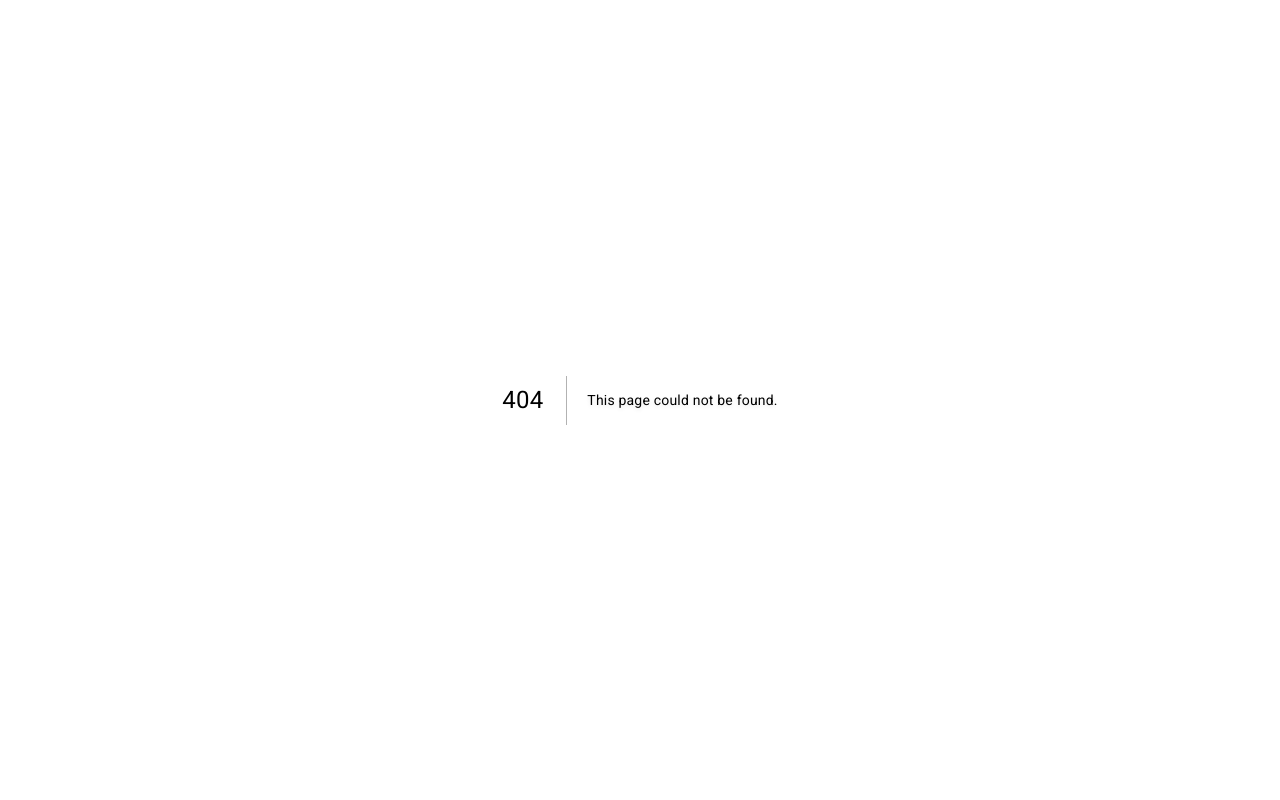
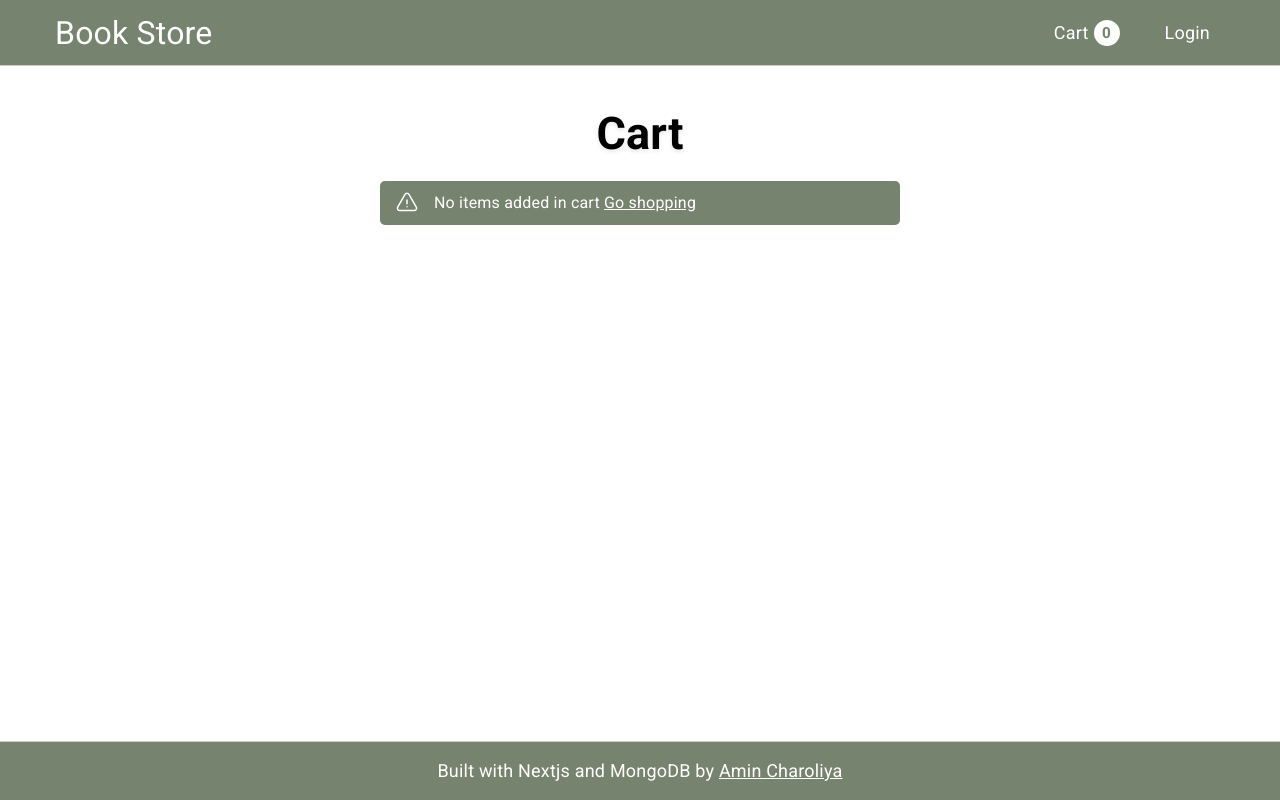
Before and after one commit to amincharoliya/book-store, a Next.js app: page /cart in a window 1280 px wide. Before the commit this address had no page. Built offline with nearby package versions, Linux system fonts and the light colour scheme.

Commit message:
Add Cart Page

```diff
--- /dev/null
+++ b/components/Notice.js
@@ -0,0 +1,27 @@
+import Styles from './notice.module.scss';
+
+const Notice = (props) => {
+	return (
+		<div className={Styles.notice_wrap}>
+			<svg
+				xmlns="http://www.w3.org/2000/svg"
+				fill="none"
+				viewBox="0 0 24 24"
+				strokeWidth={1.5}
+				stroke="currentColor"
+				height="24px"
+				width="24px"
+			>
+				<path
+					strokeLinecap="round"
+					strokeLinejoin="round"
+					d="M12 9v3.75m-9.303 3.376c-.866 1.5.217 3.374 1.948 3.374h14.71c1.73 0 2.813-1.874 1.948-3.374L13.949 3.378c-.866-1.5-3.032-1.5-3.898 0L2.697 16.126zM12 15.75h.007v.008H12v-.008z"
+				/>
+			</svg>
+
+			<div>{props.children}</div>
+		</div>
+	);
+};
+
+export default Notice;
--- /dev/null
+++ b/components/notice.module.scss
@@ -0,0 +1,18 @@
+.notice_wrap {
+	display: flex;
+	align-items: center;
+	background-color: #76836e;
+	color: #fff;
+	border-radius: 5px;
+	padding: 10px 15px;
+	max-width: 520px;
+	margin: auto;
+
+	a {
+		text-decoration: underline;
+	}
+
+	> svg {
+		margin-inline-end: 15px;
+	}
+}
--- a/pages/books/[slug].js
+++ b/pages/books/[slug].js
@@ -33,7 +33,7 @@ export default function BookSingle() {
 	const topRelatedBooks = data.products
 		.filter(
 			(product) =>
-				product.category === book.category && product.slug != book.slug
+				product.category === book?.category && product.slug != book.slug
 		)
 		.slice(0, 4);
 
--- /dev/null
+++ b/pages/cart.js
@@ -0,0 +1,136 @@
+/* eslint-disable @next/next/no-img-element */
+import { useContext } from 'react';
+import { useRouter } from 'next/router';
+import Link from 'next/link';
+
+import { Store } from '../utils/Store';
+import Styles from './cart.module.scss';
+import Layout from '../components/Layout';
+import Notice from '../components/Notice';
+
+const Cart = () => {
+	const router = useRouter();
+	const { state, dispatch } = useContext(Store);
+	const {
+		cart: { cartItems },
+	} = state;
+
+	const removeProduct = (slug) => {
+		dispatch({
+			type: 'CART_REMOVE_ITEM',
+			payload: slug,
+		});
+	};
+
+	const TotalPrice = cartItems.reduce((acc, item) => {
+		return acc + item.price * item.quantity;
+	}, 0);
+
+	const TotalQuantity = cartItems.reduce((acc, item) => {
+		return acc + item.quantity;
+	}, 0);
+
+	return (
+		<Layout>
+			<div className="container">
+				<div className={Styles.cart_page}>
+					<h2>Cart</h2>
+					{cartItems.length == 0 ? (
+						<Notice>
+							<p>
+								No items added in cart{' '}
+								<Link href="/">Go shopping</Link>
+							</p>
+						</Notice>
+					) : (
+						<div className={Styles.cart_page_inner}>
+							<table className={Styles.table}>
+								<thead>
+									<tr>
+										<th>Item</th>
+										<th>Quantity</th>
+										<th>Price</th>
+										<th>Action</th>
+									</tr>
+								</thead>
+								<tbody>
+									{cartItems.map((item) => (
+										<tr key={item.slug}>
+											<td>
+												<Link
+													href={`/books/${item.slug}`}
+												>
+													<a
+														className={
+															Styles.product_name
+														}
+													>
+														<img
+															src={item.image}
+															alt={item.name}
+														/>
+														<strong>
+															{item.name}
+														</strong>
+													</a>
+												</Link>
+											</td>
+											<td>{item.quantity}</td>
+											<td>${item.price}</td>
+											<td>
+												<button
+													className={
+														Styles.remove_product
+													}
+													onClick={() =>
+														removeProduct(item.slug)
+													}
+												>
+													<svg
+														xmlns="http://www.w3.org/2000/svg"
+														fill="none"
+														viewBox="0 0 24 24"
+														strokeWidth={1.5}
+														stroke="currentColor"
+														height="24px"
+														width="24px"
+													>
+														<path
+															strokeLinecap="round"
+															strokeLinejoin="round"
+															d="M9.75 9.75l4.5 4.5m0-4.5l-4.5 4.5M21 12a9 9 0 11-18 0 9 9 0 0118 0z"
+														/>
+													</svg>
+													<span>Remove Product</span>
+												</button>
+											</td>
+										</tr>
+									))}
+								</tbody>
+							</table>
+							<div className={Styles.cart_action_block}>
+								<div>
+									<p>
+										Quantity:{' '}
+										<strong>{TotalQuantity}</strong>
+									</p>
+									<p>
+										Subtotal: <strong>${TotalPrice}</strong>
+									</p>
+								</div>
+								<button
+									className={Styles.checkout_button}
+									onClick={() => router.push('/checkout')}
+								>
+									Checkout
+								</button>
+							</div>
+						</div>
+					)}
+				</div>
+			</div>
+		</Layout>
+	);
+};
+
+export default Cart;
--- /dev/null
+++ b/pages/cart.module.scss
@@ -0,0 +1,139 @@
+.cart_page {
+	padding: 45px 0;
+
+	h2 {
+		text-align: center;
+	}
+}
+
+.table {
+	border-collapse: collapse;
+	box-shadow: 0 0 20px rgba(0, 0, 0, 0.15);
+	font-family: sans-serif;
+	font-size: 0.9em;
+	min-width: 400px;
+	width: 100%;
+
+	thead {
+		color: #ffffff;
+		text-align: left;
+
+		th {
+			background-color: #009879;
+			font-size: 16px;
+			letter-spacing: 0.3px;
+
+			&:first-child {
+				border-start-start-radius: 5px;
+			}
+
+			&:last-child {
+				border-start-end-radius: 5px;
+			}
+		}
+	}
+
+	th,
+	td {
+		padding: 12px 15px;
+		vertical-align: middle;
+	}
+
+	tbody tr td {
+		border-bottom: 1px solid #dddddd;
+	}
+
+	tbody tr:nth-of-type(even) {
+		background-color: #f3f3f3;
+	}
+
+	tbody tr:last-of-type td {
+		border-bottom: 2px solid #009879;
+	}
+
+	tbody tr.active-row {
+		color: #009879;
+		font-weight: bold;
+	}
+}
+
+.product_name {
+	display: flex;
+	align-items: center;
+
+	img {
+		height: 75px;
+	}
+
+	strong {
+		margin-inline-start: 15px;
+	}
+}
+
+.remove_product {
+	border: 0;
+	background-color: transparent;
+	cursor: pointer;
+
+	span {
+		color: transparent;
+		width: 0;
+		height: 0;
+		display: inline-block;
+	}
+}
+
+.cart_page_inner {
+	display: flex;
+	align-items: flex-start;
+
+	table {
+		width: 65%;
+	}
+}
+
+.cart_action_block {
+	border-radius: 4px;
+	box-shadow: 0 0 5px rgba(0, 0, 0, 0.1);
+	padding: 25px;
+	flex: 1;
+	margin-inline-start: 15px;
+
+	div {
+		display: flex;
+		justify-content: space-between;
+	}
+
+	p {
+		margin-block-end: 15px;
+
+		strong {
+			font-weight: 600;
+		}
+	}
+}
+
+.checkout_button {
+	background-color: #76836e;
+	border: 0;
+	border-radius: 4px;
+	color: #fff;
+	cursor: pointer;
+	font-size: 15px;
+	margin-top: 15px;
+	padding: 12px 10px;
+	transition: all ease 0.2s;
+	width: 100%;
+
+	&:disabled {
+		cursor: not-allowed;
+		opacity: 0.6;
+		&:hover {
+			box-shadow: none;
+		}
+	}
+
+	&:hover {
+		box-shadow: 0 2px 5px rgb(0 0 0 / 20%);
+	}
+}
--- a/utils/Store.js
+++ b/utils/Store.js
@@ -22,8 +22,15 @@ function reducer(state, action) {
 				: [...state.cart.cartItems, newItem];
 			return { ...state, cart: { ...state.cart, cartItems } };
 		}
+		case 'CART_REMOVE_ITEM': {
+			const item = action.payload;
+			const cartItems = state.cart.cartItems.filter(
+				(product) => product.slug !== item
+			);
+			return { ...state, cart: { ...state.cart, cartItems } };
+		}
 		default:
-			return state;
+			throw Error('Invalid action type: ' + action.type);
 	}
 }
 
```
Also changed, not shown: components/ProductItem.js (+23 -0 lines).
